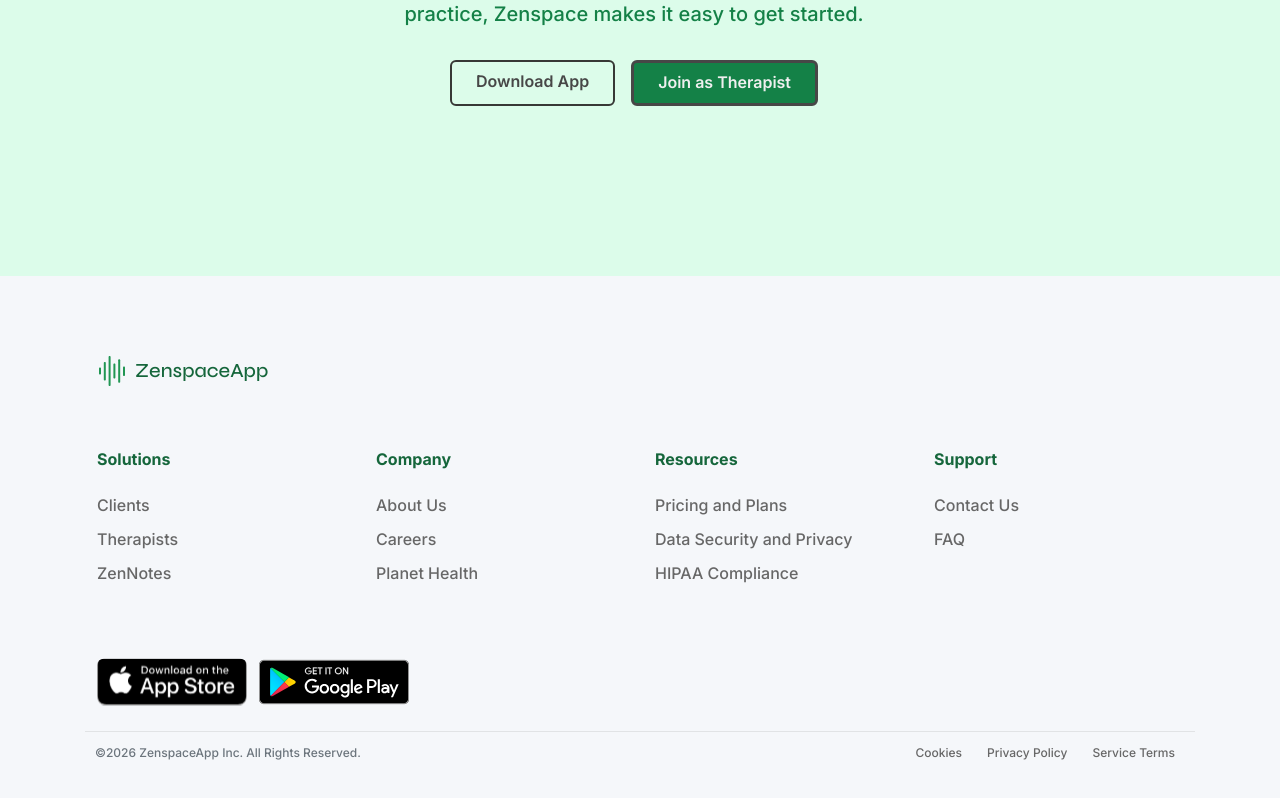
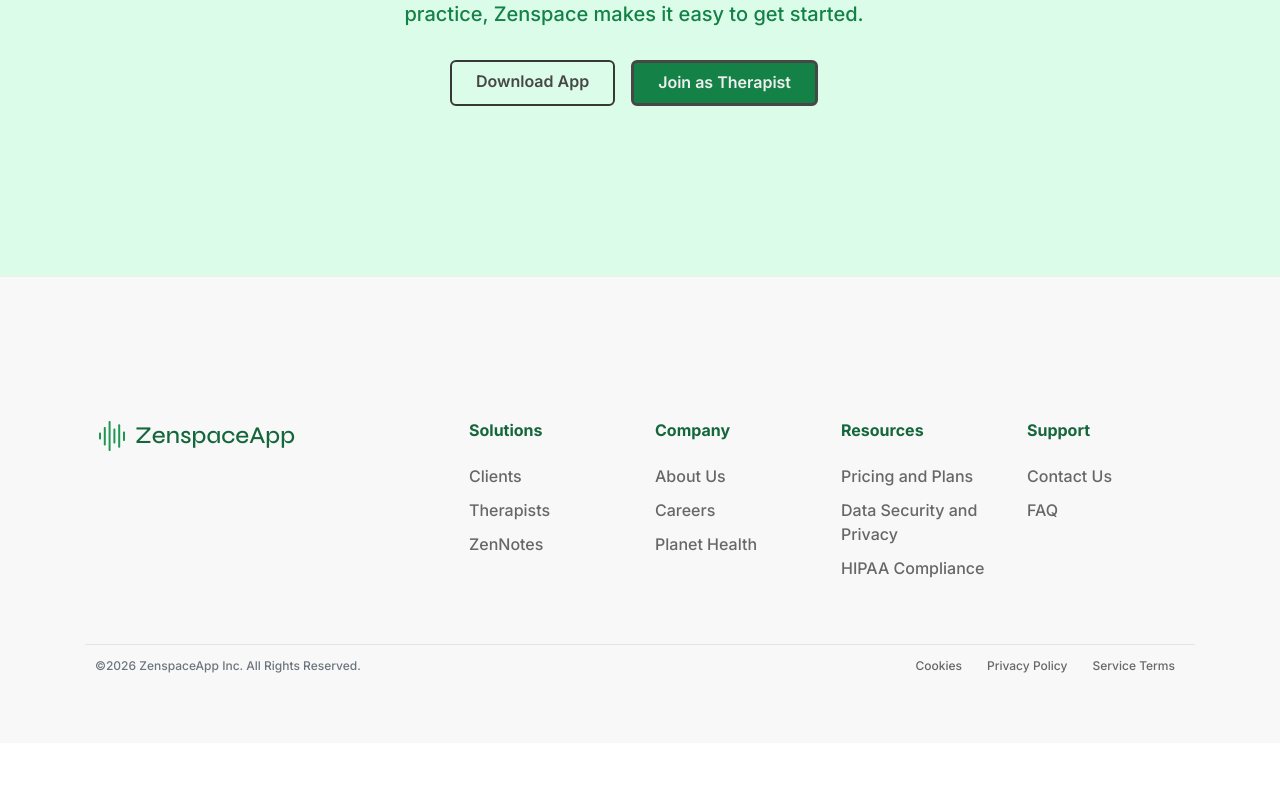
Before and after one commit to ZenSpaceApp/zenspace-website, a Next.js app: page / in a window 1280 px wide. Shown: the part 7635-8433 px from the top of the page. After the commit the page ends 8378 px from the top, so only its background shows below. Built offline with nearby package versions, Linux system fonts and the light colour scheme.

Commit message:
Changed footer content and design

```diff
--- a/components/Footer.tsx
+++ b/components/Footer.tsx
@@ -35,15 +35,16 @@ export default function Footer() {
   }
 
   return (
-    <>
     <div className="footer">
       <div className="container">
+        <div className="row" style={{ padding: "4rem 0" }}>
+          <div className="col-lg-4 col-md-6 col-12 mt-4 mt-sm-0 pt-2 pt-sm-0 ">
+            <span style={{fontSize: "1.5rem"}}>
+              <ZenspaceLogo />
+            </span>
+          </div>
 
-          <div style={{fontSize: "1.25rem"}}>
-          <ZenspaceLogo />
-          </div>
-          <div className="row" style={{padding: "4rem 0"}}>
-            <div className="col-lg-3 col-md-6 col-12 mt-4 mt-sm-0 pt-2 pt-sm-0 ">
+          <div className="col-lg-2 col-md-6 col-12 mt-4 mt-sm-0 pt-2 pt-sm-0 ">
             <h5 className="text-dark  mb-4">Solutions</h5>
             <ul className="list-unstyled footer-list mt-2">
               <li><a href="/#for-clients" className="text-muted">Clients</a></li>
@@ -53,7 +54,7 @@ export default function Footer() {
               {/* <li><a href="/" className="text-muted">ZenList</a></li> */}
             </ul>
           </div>
-            <div className="col-lg-3 col-md-6 col-12 mt-4 mt-sm-0 pt-2 pt-sm-0">
+          <div className="col-lg-2 col-md-6 col-12 mt-4 mt-sm-0 pt-2 pt-sm-0">
           <h5 className="text-dark  mb-4">Company</h5>
             <ul className="list-unstyled footer-list mt-2">
               <li><a href="/" className="text-muted">About Us</a></li>
@@ -61,7 +62,7 @@ export default function Footer() {
               <li><a href="/planet-health" className="text-muted">Planet Health</a></li>
             </ul>
           </div>
-            <div className="col-lg-3 col-md-6 col-12 mt-4 mt-sm-0 pt-2 pt-sm-0">
+          <div className="col-lg-2 col-md-6 col-12 mt-4 mt-sm-0 pt-2 pt-sm-0">
             <h5 className="text-dark  mb-4">Resources</h5>
             <ul className="list-unstyled footer-list mt-2">
               <li><a href="/pricing" className="text-muted">Pricing and Plans</a></li>
@@ -70,7 +71,7 @@ export default function Footer() {
               {/* <li><a href="/cookie-prefs" className="text-muted">Cookie Preferences</a></li>  */}
             </ul>
           </div>
-            <div className="col-lg-3 col-md-6 col-12 mt-4 mt-sm-0 pt-2 pt-sm-0">
+          <div className="col-lg-2 col-md-6 col-12 mt-4 mt-sm-0 pt-2 pt-sm-0">
             <h5 className="text-dark mb-4">Support</h5>
               <ul className="list-unstyled footer-list mt-2">
                 {/* <li><a href="/help" className="text-muted">Help</a></li> */}
@@ -79,7 +80,7 @@ export default function Footer() {
               </ul>
           </div>
         </div>
-          <DownloadApps />
+        {/* <DownloadApps /> */}
         <div className="subfooter">
           <div>©2026 ZenspaceApp Inc. All Rights Reserved.</div>
           <ul>
@@ -91,6 +92,5 @@ export default function Footer() {
         </div>
       </div>
     </div>
-    </>
   )
 }
--- a/styles/_footer.scss
+++ b/styles/_footer.scss
@@ -4,7 +4,8 @@
 .footer {
 
     // background: var(--green-100);
-    background-color: #f5f7fa;
+    background-color: #f8f8f8;
+    border-top: 1px solid #e0e0e075;
     font-size: 1rem;
     padding: 80px 20px 40px;
     h5 {
```
Lines whose indentation alone changed are shown as unchanged.
